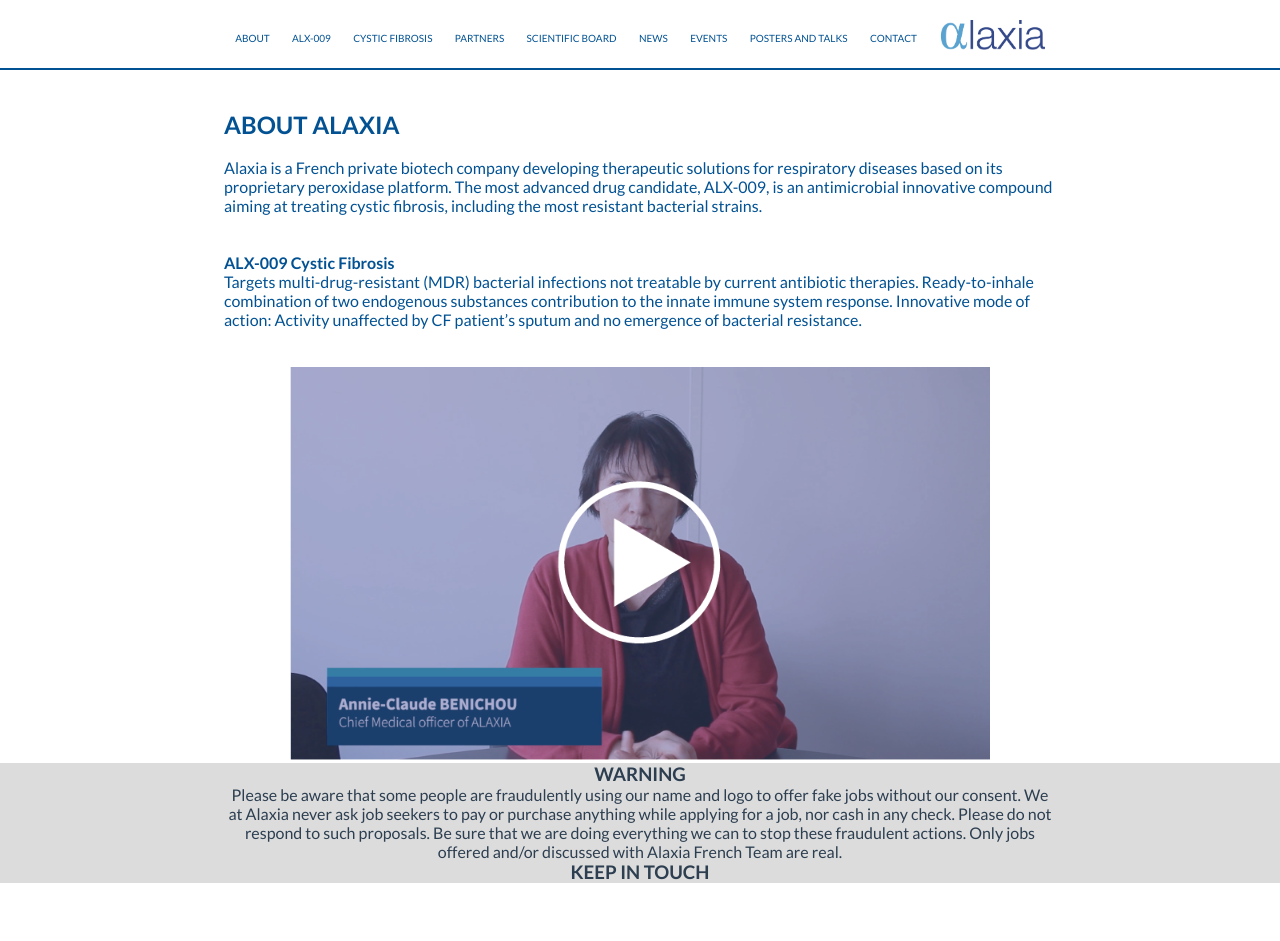
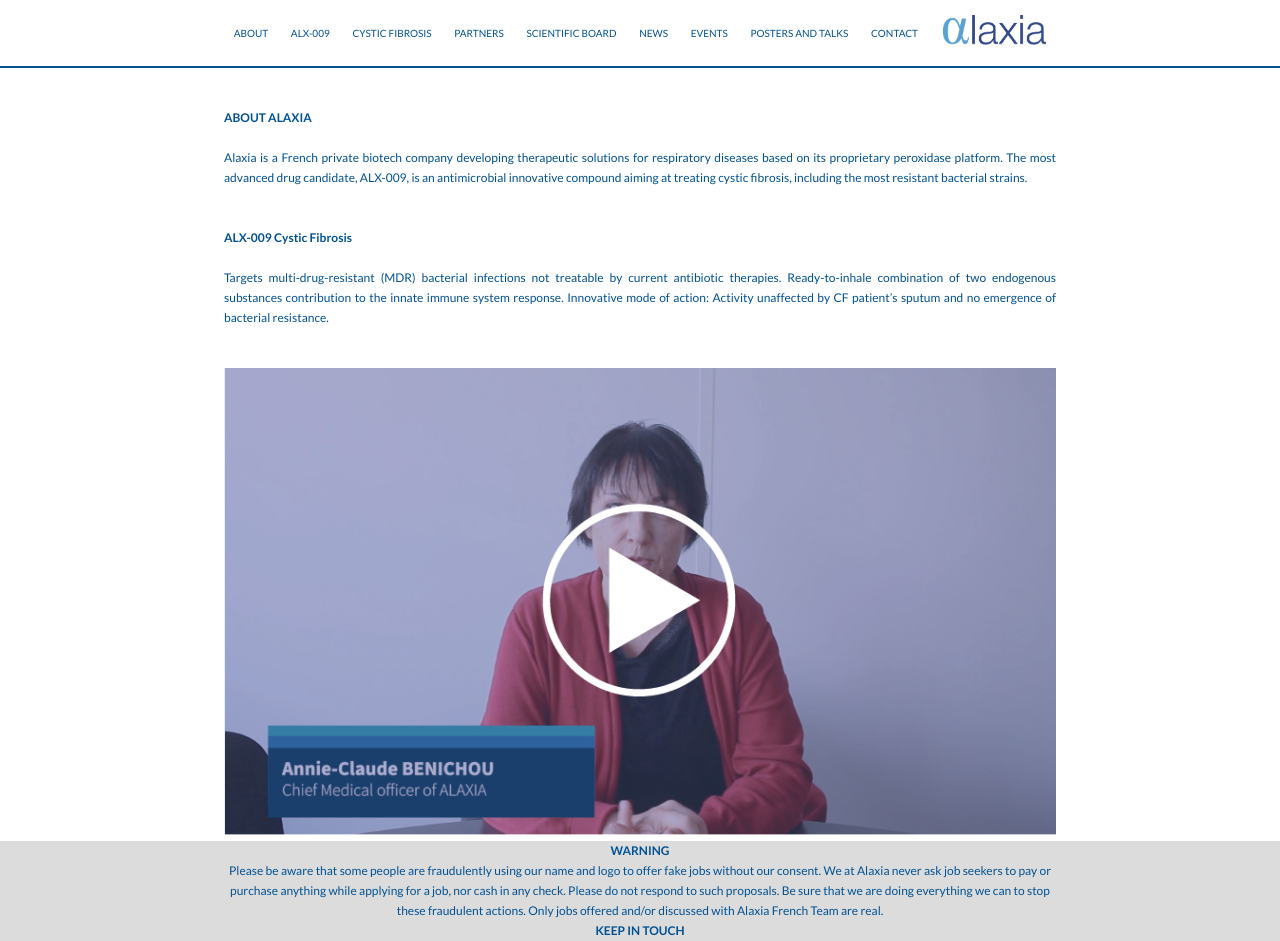
Before and after one commit to JBeaussart/alaxia-pharma, a Vue app: page / in a window 1280 px wide. Before the commit the page ends 883 px from the top, so only its background shows below. Built offline with nearby package versions, Linux system fonts and the light colour scheme.

Commit message:
general adjustment for all the project

```diff
--- a/src/App.vue
+++ b/src/App.vue
@@ -18,9 +18,12 @@ import Footer from './components/Footer.vue';
 
 /* GENERAL SETTINGS */
 * {
+  color: #025293;
   margin: 0;
   padding: 0;
   box-sizing: border-box;
+  font-size: 12px;
+  line-height: 20px;
 }
 #app {
   font-family: Lato, Helvetica, Arial, sans-serif;
--- a/src/components/Navbar.vue
+++ b/src/components/Navbar.vue
@@ -29,21 +29,20 @@ export default {};
 
 <style lang="scss" scoped>
 nav {
-  height: 70px;
-  line-height: 60px;
+  padding: 15px;
   margin-bottom: 40px;
   border-bottom: 2px solid #025293;
   ul {
     display: flex;
-    justify-content: space-around;
+    justify-content: space-between;
     align-items: center;
     list-style: none;
     li {
-      font-size: 10px;
       cursor: pointer;
       a {
         text-decoration: none;
         color: #025293;
+        font-size: 10px;
       }
       a:active {
         color: #3bb8e3;
@@ -60,7 +59,7 @@ nav {
   }
 }
 .logo {
-  height: 50px;
-  padding-top: 20px;
+  height: 30px;
+  padding-top: px;
 }
 </style>
--- a/src/pages/About.vue
+++ b/src/pages/About.vue
@@ -11,7 +11,8 @@
     </p>
     <br />
     <br />
-    <p>ALX-009 Cystic Fibrosis</p>
+    <h2>ALX-009 Cystic Fibrosis</h2>
+    <br />
     <p>
       Targets multi-drug-resistant (MDR) bacterial infections not treatable by
       current antibiotic therapies. Ready-to-inhale combination of two
@@ -39,10 +40,16 @@ p {
   text-align: left;
   color: #025293;
 }
-p:nth-child(6) {
+p:nth-child(5) {
   font-weight: bold;
 }
+p:nth-child(3) {
+  text-align: justify;
+}
+p:nth-child(8) {
+  text-align: justify;
+}
 img {
-  width: 700px;
+  width: 100%;
 }
 </style>
```
